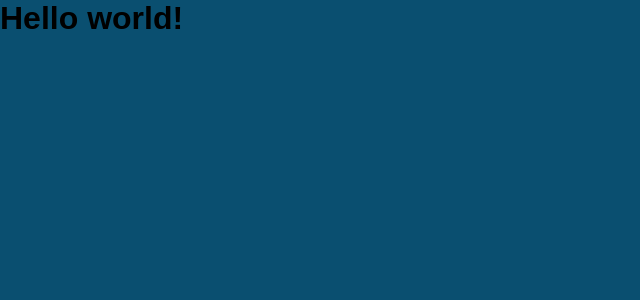
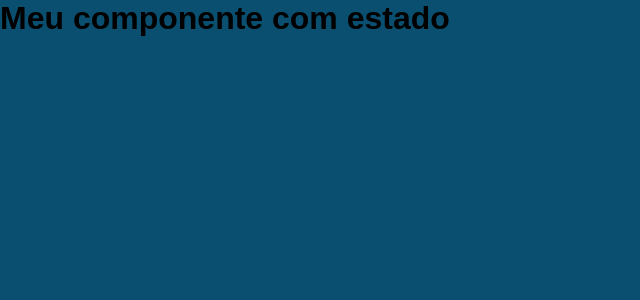
Before and after one commit to dimascapelari/lista-tarefas-react, a React (Create React App) app: page / in a window 1280 px wide. Shown: the top 300 px of the page, without its empty margins (0-640 px from the left). Built offline with nearby package versions, Linux system fonts and the light colour scheme.

Commit message:
194 - Componentes

```diff
--- a/src/App.js
+++ b/src/App.js
@@ -1,8 +1,9 @@
 import React from "react";
+import Main from "./components/Main";
 import "./App.css";
 
 function App() {
-  return <h1>Hello world!</h1>;
+  return <Main />;
 }
 
 export default App;
--- /dev/null
+++ b/src/components/Main.js
@@ -0,0 +1,7 @@
+import React, { Component } from "react";
+
+export default class Main extends Component {
+  render() {
+    return <h1>Meu componente com estado</h1>;
+  }
+}
```
